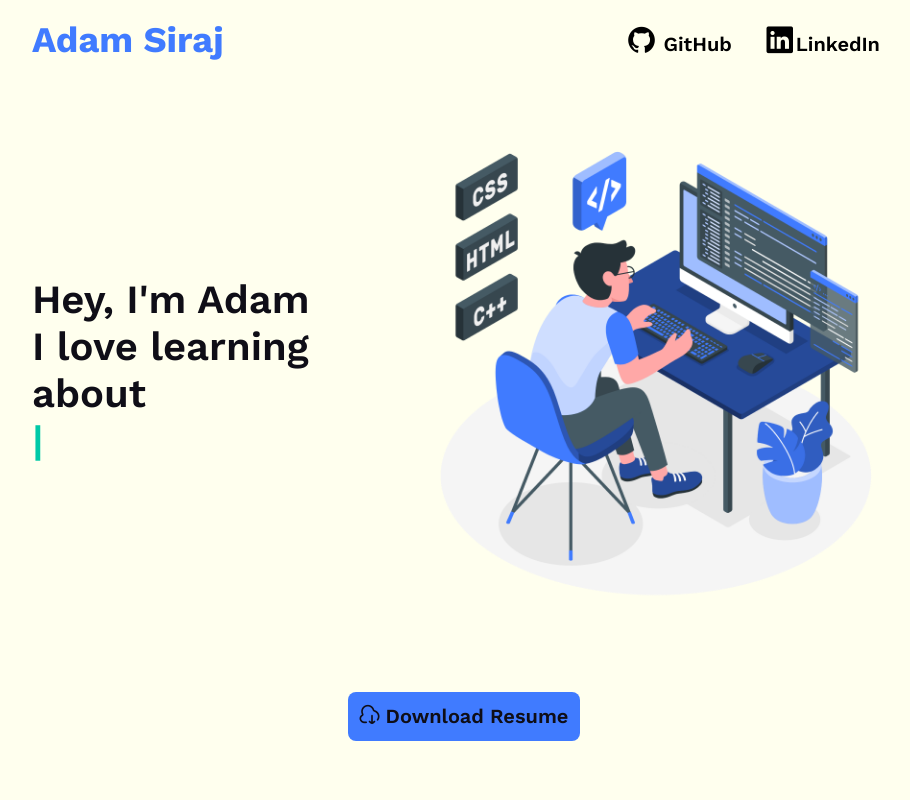
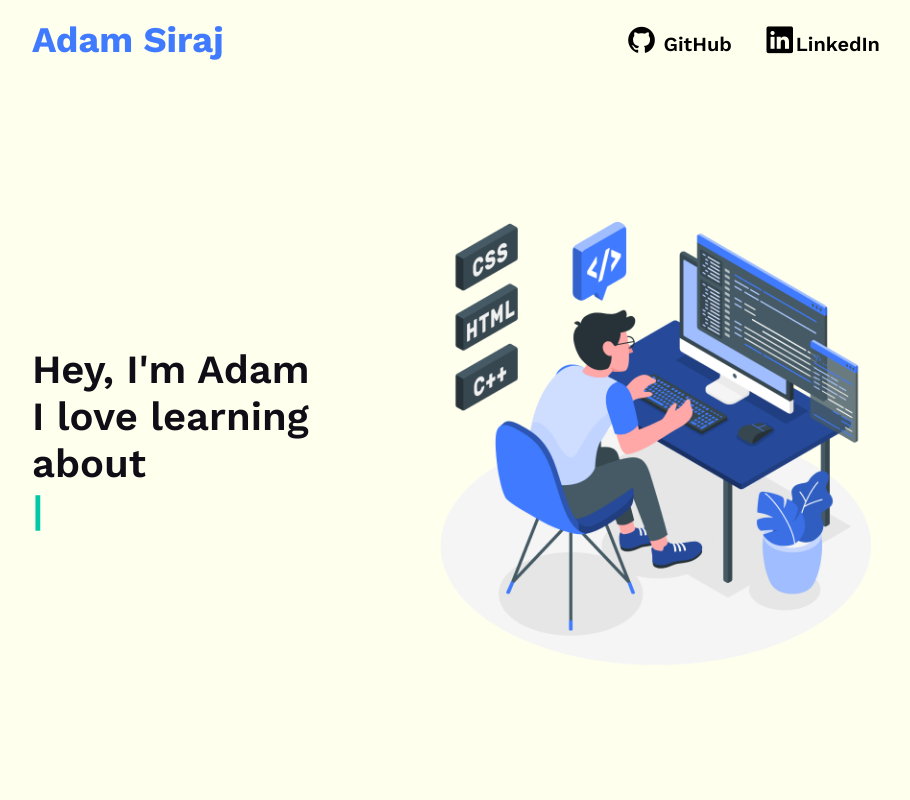
Before and after one commit to sirajadam/portfolio-website, a React (Create React App) app: page / in a window 1280 px wide. Shown: the top 800 px of the page, without its empty margins (176-1086 px from the left). Built offline with nearby package versions, Linux system fonts and the light colour scheme.

Commit message:
removed CV & Download Resume button

```diff
--- a/src/components/about/About.js
+++ b/src/components/about/About.js
@@ -33,15 +33,7 @@ const About = () => {
           />
         </div>
       </div>
-      <div className={styles["about-resume"]}>
-        <a
-          href={require("../../assets/CV.pdf").default}
-          download="Adam_Siraj_CV.pdf"
-        >
-          <i class="fi-rr-cloud-download"></i>
-          Download Resume
-        </a>
-      </div>
+      <div className={styles["about-resume"]}></div>
     </section>
   );
 };
--- a/src/components/about/About.module.css
+++ b/src/components/about/About.module.css
@@ -1,6 +1,8 @@
 .about {
   padding: 5% 5%;
   height: calc(100vh - 5rem);
+  display: flex;
+  align-items: center;
 }
 
 .about-container {
```
Also changed, not shown: 1 other file (tests, documents, lock files or other folders).
